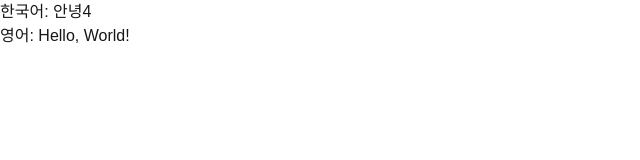
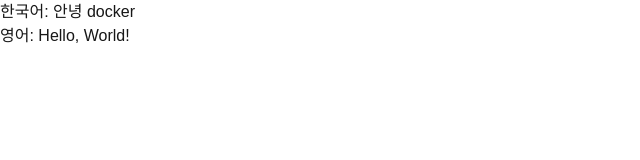
Before and after one commit to DevelopSoo/fesi12-aws-simulation, a Next.js app: page / in a window 1280 px wide. Shown: the top 160 px of the page, without its empty margins (0-640 px from the left). Built offline with nearby package versions, Linux system fonts and the light colour scheme.

Commit message:
도커 배포

```diff
--- a/src/app/page.tsx
+++ b/src/app/page.tsx
@@ -15,7 +15,7 @@
 
   return (
     <div>
-      <div>한국어: 안녕4</div>
+      <div>한국어: 안녕 docker</div>
       <div>영어: {message}</div>
     </div>
   );
```
Also changed, not shown: 2 other files (tests, documents, lock files or other folders).
